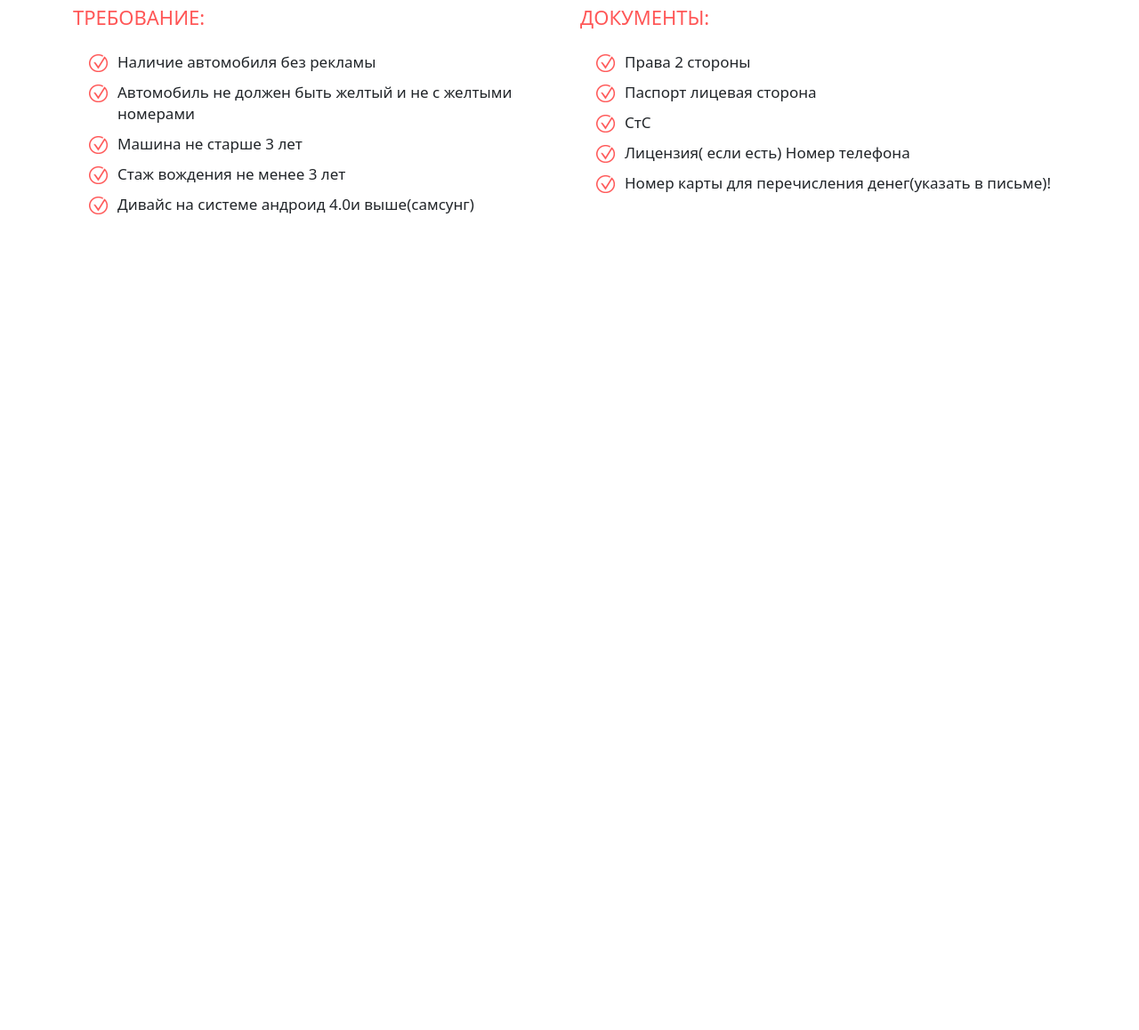
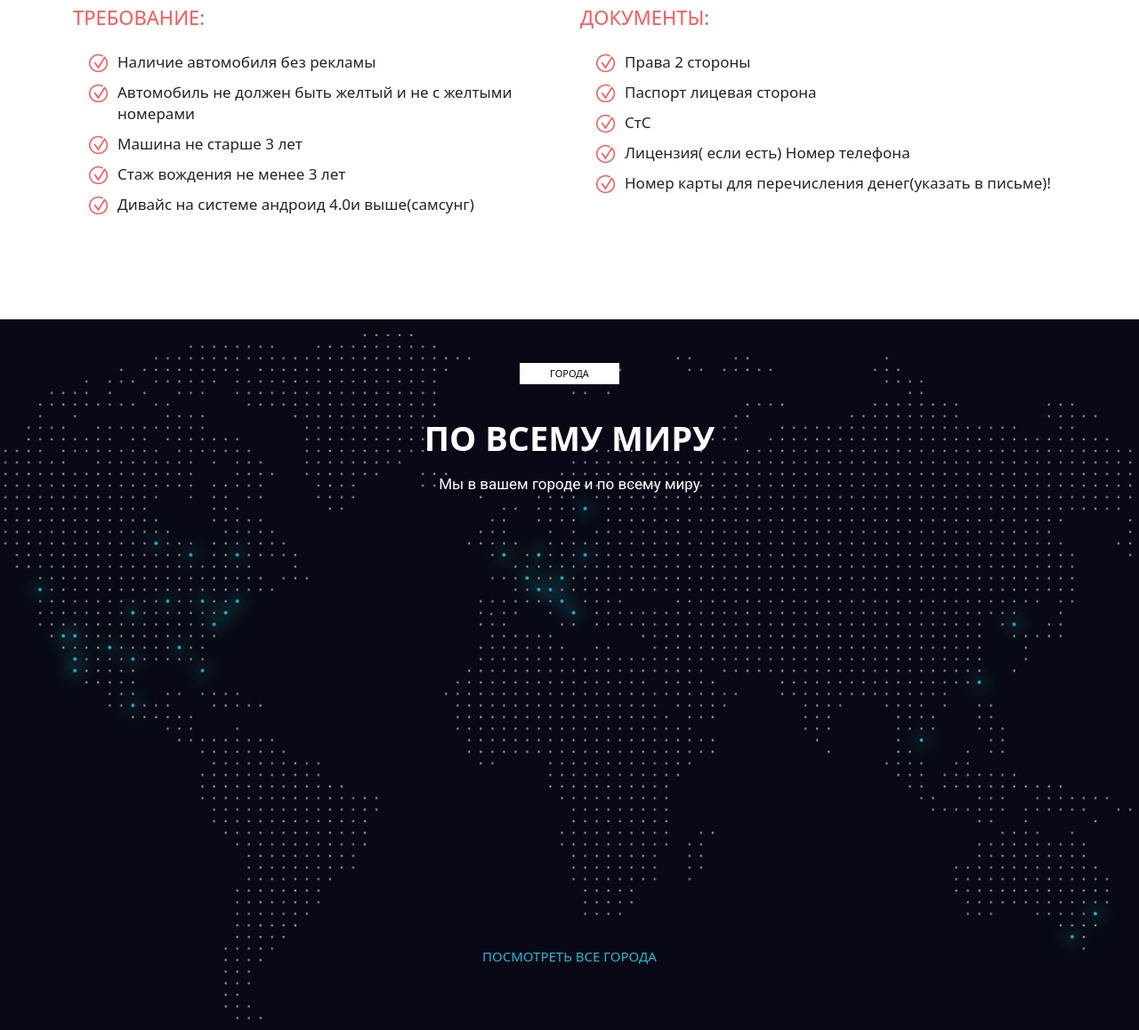
Before and after one commit to MaksPoland/homeworks, a plain HTML site: page Html_Tasks/uber/index.html in a window 1280 px wide. Shown: the part 4350-5508 px from the top of the page at 89% size. Before the commit the page ends 4709 px from the top, so only its background shows below. Drawn offline with Linux system fonts and the light colour scheme.

Commit message:
create section map

```diff
--- a/Html_Tasks/uber/index.html
+++ b/Html_Tasks/uber/index.html
@@ -333,7 +333,7 @@
                 </div>
                 <div class="col-md-6">
                     <div class="require_block require_block_nbm warning">
-                        <div class="require_title ">ДОКУМЕНТЫ:</div>
+                        <div class="require_title">ДОКУМЕНТЫ:</div>
                         <ul class="require_list">
                             <li>Права 2 стороны
                             </li>
@@ -351,7 +351,16 @@
             </div>
         </div>
     </section>
+<section class="map">
+    <div class="container">
+        <div class="reap_title map_title">города</div>
+            <h2 class="reap_subtitle map_subtitle">По всему миру</h2>
+            <div class="reap_descr map_descr">Мы в вашем городе и по всему миру</div>
 
+               <a href="#" class="map_footer">посмотреть все города</a>
+
+    </div>
+</section>
 </body>
 
 </html>
--- a/Html_Tasks/uber/sass/style.sass
+++ b/Html_Tasks/uber/sass/style.sass
@@ -329,3 +329,24 @@ nav
             li
                 &:before
                     background: url('/icon/check-red.png') center center/cover no-repeat
+
+.map
+    padding: 49px 0 49px 0
+    min-height: 717px
+    background: url('/img/footer_bg.png') center center/cover no-repeat
+    &_title
+        background-color: #ffffff
+        color: #070716
+    &_subtitle , &_descr
+        color: #ffffff
+    &_footer
+        margin-top: 486px
+        display: block
+        bottom: 0
+        text-align: center
+        text-decoration: none
+        color: #1fbad6
+        font-size: 15px
+        font-weight: 400
+        line-height: 68px
+        text-transform: uppercase
```
Also changed, not shown: Html_Tasks/uber/css/style.min.css, 1 other file.
